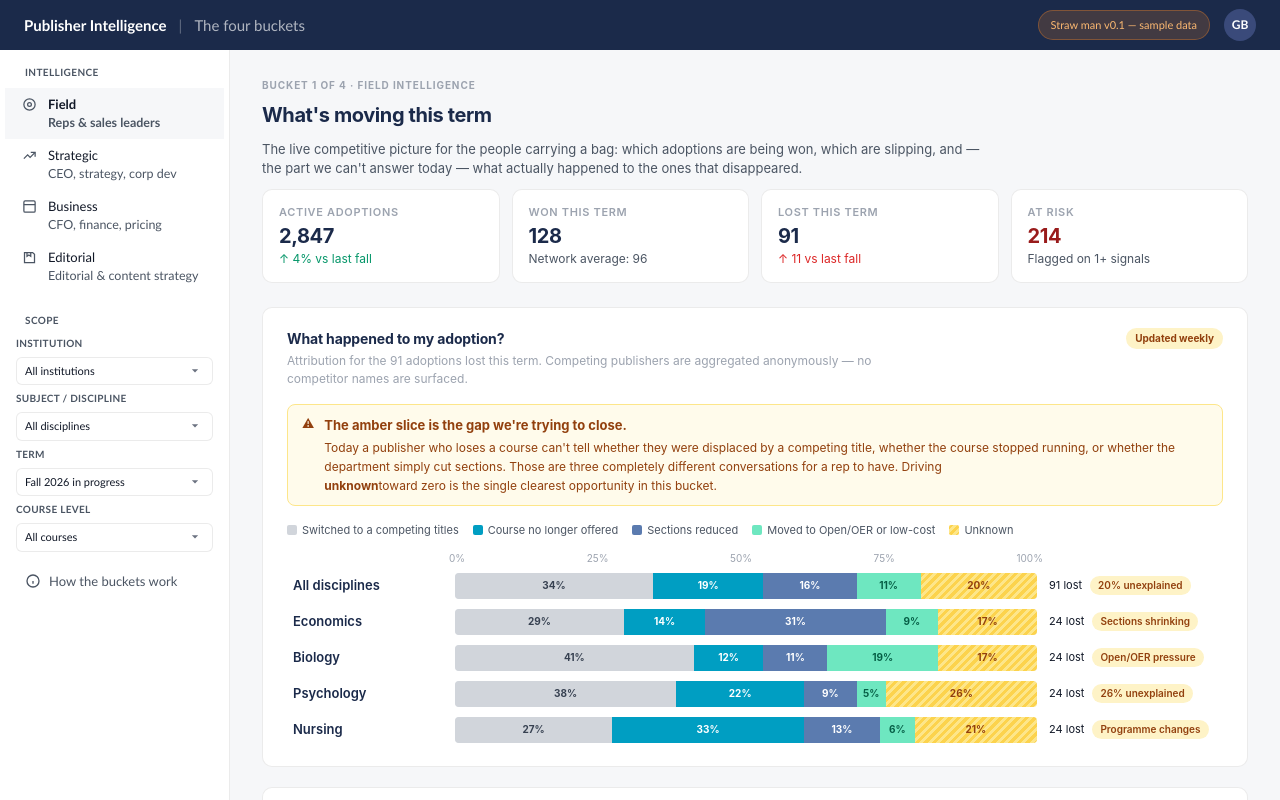
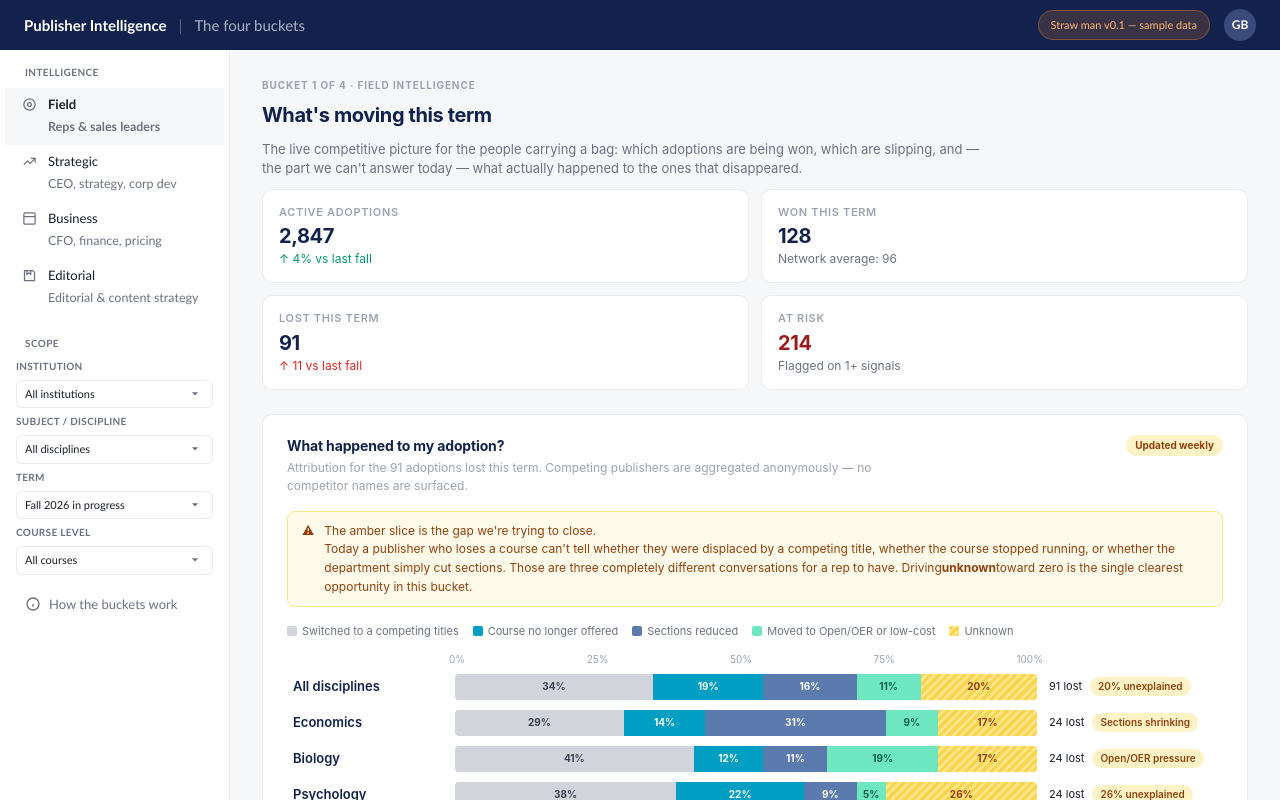
Before and after one commit to Siddhi-Nalawade23/Publisher-Intelligence, a React (Vite) app: page / in a window 1280 px wide. Built offline with nearby package versions, Linux system fonts and the light colour scheme.

Commit message:
PR review updations

```diff
--- a/src/App.css
+++ b/src/App.css
@@ -2,7 +2,6 @@
   --navy: #12224d;
   --accent-purple: #6d5fd8;
   --accent-purple-bg: #ece9fb;
-  --border: #e3e5ea;
   --surface-0: #F4F5F7;
   --surface-2: #ffffff;
   --text-primary: #1a1d29;
@@ -11,16 +10,11 @@
   --bg-sidebar: #ffffff;
   --badge-bg: #7a4a2e;
   --text-muted: #9CA3AF;
-  --navy: #1B2A4A;
   --cyan: #009EC2;
   --orange: #F58426;
   --surface-1: #ECEEF2;
   --surface-2: #ffffff;
-  --text-primary: #111827;
-  --text-secondary: #4B5563;
-  --text-muted: #9CA3AF;
   --border: rgba(0, 0, 0, 0.08);
-  --border-strong: rgba(0, 0, 0, 0.14);
   --radius: 6px;
   --you-healthy: #1B2A4A;
   --you-risk: #5B7BAF;
@@ -30,6 +24,7 @@
   --paid-text: #374151;
   --risk-text: #991B1B;
 }
+
 *,
 *::before,
 *::after {
@@ -80,13 +75,16 @@ body {
   border-radius: 10px;
   background: #fff;
 }
+
 @media (max-width: 860px) {
   .main {
     padding: 22px 18px 48px;
   }
+
   .main-content {
     flex-direction: column;
   }
+
   .main {
     padding: 22px 18px 48px;
     overflow-y: visible;
--- a/src/components/Sidebar.css
+++ b/src/components/Sidebar.css
@@ -29,6 +29,14 @@
 }
 
 .nav-item {
+  appearance: none;
+  background: none;
+  border: 0;
+  margin: 0;
+  width: 100%;
+  font: inherit;
+  color: inherit;
+  text-align: left;
   display: flex;
   align-items: flex-start;
   gap: 8px;
@@ -39,7 +47,6 @@
 
 .nav-item.active {
   background: var(--bg-app);
-
   font-weight: 600;
 }
 
@@ -52,8 +59,11 @@
   /* font-weight: 600; */
   color: var(--text-primary);
   line-height: 1.3;
+  display: block;
 }
-
+.nav-text {
+  display: block;
+}
 .nav-text-sub {
   font-size: 12.5px;
   color: var(--text-secondary);
@@ -108,6 +118,16 @@
   margin-top: 10px;
 }
 
+.nav-list-item {
+  margin: 0;
+  padding: 0;
+}
+
+.nav-item:focus-visible {
+  outline: 2px solid var(--text-primary);
+  outline-offset: -2px;
+}
+
 @media (max-width: 860px) {
   .sidebar {
     border-right: none;
--- a/src/components/Sidebar.tsx
+++ b/src/components/Sidebar.tsx
@@ -18,16 +18,19 @@ export default function Sidebar({ activeId, onSelect }: SidebarProps) {
 
       <ul className="nav-list">
         {NAV_ITEMS.map((item) => (
-          <li
-            key={item.id}
-            className={`nav-item ${item.id === activeId ? "active" : ""}`}
-            onClick={() => onSelect(item.id)}
-          >
-            <NavIcon name={item.icon} />
-            <div>
-              <div className="nav-text-title">{item.title}</div>
-              <div className="nav-text-sub">{item.subtitle}</div>
-            </div>
+          <li key={item.id} className="nav-list-item">
+            <button
+              type="button"
+              className={`nav-item ${item.id === activeId ? "active" : ""}`}
+              onClick={() => onSelect(item.id)}
+              aria-current={item.id === activeId ? "page" : undefined}
+            >
+              <NavIcon name={item.icon} />
+              <span className="nav-text">
+                <span className="nav-text-title">{item.title}</span>
+                <span className="nav-text-sub">{item.subtitle}</span>
+              </span>
+            </button>
           </li>
         ))}
       </ul>
--- a/src/pages/Field.css
+++ b/src/pages/Field.css
@@ -78,14 +78,11 @@
 
 }
 
-@media (max-width: 1080px) {
+@container (max-width: 1080px) {
     .kpi-row {
         grid-template-columns: repeat(2, 1fr);
     }
 }
-
-
-
 /* field para  */
 .card {
     background: var(--surface-2);
@@ -118,6 +115,7 @@
     max-width: 82ch;
     line-height: 1.5;
 }
+
 .health-note {
     display: flex;
     align-items: flex-start;
@@ -198,12 +196,6 @@
     flex-shrink: 0;
 }
 
-.chart-area {
-    display: flex;
-    flex-direction: column;
-    gap: 4px;
-}
-
 .chart-row {
     display: flex;
     align-items: center;
@@ -228,11 +220,6 @@
 .bar-wrap {
     flex: 1;
     position: relative;
-}
-
-.row-meta-spacer {
-    width: 168px;
-    flex-shrink: 0;
 }
 
 .chart-area {
@@ -271,15 +258,6 @@
 .seg-unknown {
     background: repeating-linear-gradient(135deg, #FCD34D 0px, #FCD34D 3px, #FDE68A 3px, #FDE68A 6px);
     color: #92400E;
-}
-
-.chart-row {
-    display: flex;
-    align-items: center;
-    gap: 12px;
-    padding: 3px 6px;
-    border-radius: 7px;
-    transition: background 0.12s;
 }
 
 .bar-track {
@@ -334,6 +312,8 @@
 .fh-table .course-name {
     font-weight: 600;
     color: var(--navy);
+    font-size: 10px;
+    width: 250px;
 }
 
 td {
@@ -378,11 +358,6 @@ td {
     background: #FEE2E2;
 }
 
-.fh-table .course-name {
-    font-weight: 600;
-    color: var(--navy);
-}
-
 .fh-table tbody tr:hover td {
     background: var(--surface-0);
 }
@@ -417,11 +392,6 @@ td {
     border-radius: 10px;
     padding: 18px 24px 20px;
 
-}
-
-.fh-table .course-name {
-    font-size: 10px;
-    width: 250px;
 }
 
 .ask svg {
@@ -467,13 +437,19 @@ td {
 .controls select {
     font-size: 12px;
     padding: 5px 10px;
-    border: 1px solid var(--border-strong);
+    border: 1px solid var(--border);
     border-radius: var(--radius);
     background: var(--surface-0);
     color: var(--text-primary);
     cursor: pointer;
     font-family: inherit;
 }
+
+.controls {
+    display: flex;
+    align-items: center;
+}
+
 .RiskTable {
     overflow-x: auto;
     -webkit-overflow-scrolling: touch;
@@ -482,7 +458,10 @@ td {
 .RiskTable table {
     min-width: 750px;
 }
-@media (max-width: 600px) {
+.field-page {
+    container-type: inline-size;
+}
+@container (max-width: 600px) {
     .chart-area {
         overflow-x: auto;
     }
@@ -493,12 +472,14 @@ td {
 
     .asks {
         display: grid;
-        grid-template-columns: 1fr ;
+        grid-template-columns: 1fr;
         gap: 8px 24px;
     }
 
 }
+
 @media (max-width: 860px) {
+
     .fh-table td.course-name,
     .fh-table th:first-child {
         position: sticky;
--- a/src/pages/Field.tsx
+++ b/src/pages/Field.tsx
@@ -1,10 +1,12 @@
 import "./Field.css"
 import { attritionData } from "../data/attritionData";
+import { useState } from "react";
 
 function Field() {
+   const [sortBy, setSortBy] = useState("enrollment");
    return (
-      <div>
-         <div className="">
+      <div className="field-page">
+         <div>
             <div className="page-header">
                <div className="page-eyebrow">Bucket 1 of 4 · Field intelligence</div>
                <div className="page-title">What's moving this term</div>
@@ -45,13 +47,13 @@ function Field() {
             <div className="health-note warn">
                <span className="health-note-icon">⚠</span>
                <div>
-                  <div style={{ fontWeight: "700", marginBottom: "4px", fontSize: "13px" }}>The amber slice is the gap we're trying to close.</div>
+                  <div>The amber slice is the gap we're trying to close.</div>
                   <div>Today a publisher who loses a course can't tell whether they were displaced by a
                      competing title, whether the course stopped running, or whether the department simply cut sections.
-                     Those are three completely different conversations for a rep to have. Driving </div>
-
-                  <strong>unknown</strong>
-                  toward zero is the single clearest opportunity in this bucket.
+                     Those are three completely different conversations for a rep to have. Driving
+                     <strong>unknown</strong>
+                     toward zero is the single clearest opportunity in this bucket.
+                  </div>
                </div>
             </div>
             <div className="legend" style={{ marginBottom: "12px" }}>
@@ -96,7 +98,7 @@ function Field() {
                         </div>
                      </div>
                      <div className="row-meta">
-                        <span className="row-lost">{row.lost} lost</span>
+                        <span>{row.lost} lost</span>
                         <span className="row-tag">{row.statusTag}</span>
                      </div>
                   </div>
@@ -116,10 +118,15 @@ function Field() {
 
                </div>
                <div className="controls">
-                  <select name="" id="">
-                     <option value="">Sort: enrollment at risk</option>
-                     <option value="">Sort: signal severity</option>
-                     <option value="">Sort: institution</option>
+                  <select
+                     id="watchlist-sort"
+                     name="watchlist-sort"
+                     value={sortBy}
+                     onChange={(e) => setSortBy(e.target.value)}
+                  >
+                     <option value="enrollment">Enrollment at risk</option>
+                     <option value="severity">Signal severity</option>
+                     <option value="institution">Institution</option>
                   </select>
                </div>
             </div>
@@ -143,51 +150,51 @@ function Field() {
                         <td className="course-name">ECON 201 — Principles of Microeconomics</td>
                         <td>Iowa State</td>
                         <td><span className="tag-pill subj-pill">Economics</span></td>
-                        <td className="num neg">7 → 5</td>
-                        <td className="num">1,240</td>
-                        <td className="num neg">−18%</td>
+                        <td className="neg">7 → 5</td>
+                        <td>1,240</td>
+                        <td className="neg">−18%</td>
                         <td><span className="tag-pill risk-hi">Sections cut</span></td>
-                        <td className="neu">2 days ago</td>
+                        <td>2 days ago</td>
                      </tr>
                      <tr>
                         <td className="course-name">BIOL 1110 — Introductory Biology</td>
                         <td>UC Davis</td>
                         <td><span className="tag-pill subj-pill">Biology</span></td>
-                        <td className="num neu">12</td>
-                        <td className="num">2,010</td>
-                        <td className="num neg">−9%</td>
+                        <td>12</td>
+                        <td>2,010</td>
+                        <td className="neg">−9%</td>
                         <td><span className="tag-pill risk-hi">Competing sample requested</span></td>
-                        <td className="neu">6 days ago</td>
+                        <td>6 days ago</td>
                      </tr>
                      <tr>
                         <td className="course-name">PSYC 100 — General Psychology</td>
                         <td>Ohio State</td>
                         <td><span className="tag-pill subj-pill">Psychology</span></td>
-                        <td className="num neu">18</td>
-                        <td className="num">3,450</td>
-                        <td className="num neu">−2%</td>
+                        <td>18</td>
+                        <td>3,450</td>
+                        <td>−2%</td>
                         <td><span className="tag-pill risk-med">Title dropped from syllabus</span></td>
-                        <td className="neu">11 days ago</td>
+                        <td>11 days ago</td>
                      </tr>
                      <tr>
                         <td className="course-name">NURS 210 — Pharmacology for Nursing</td>
                         <td>Georgia State</td>
                         <td><span className="tag-pill subj-pill">Nursing</span></td>
-                        <td className="num neu">6</td>
-                        <td className="num">720</td>
-                        <td className="num pos">+4%</td>
+                        <td>6</td>
+                        <td>720</td>
+                        <td>+4%</td>
                         <td><span className="tag-pill risk-med">Course coordinator changed</span></td>
-                        <td className="neu">3 days ago</td>
+                        <td>3 days ago</td>
                      </tr>
                      <tr>
                         <td className="course-name">ECON 202 — Principles of Macroeconomics</td>
                         <td>Arizona State</td>
                         <td><span className="tag-pill subj-pill">Economics</span></td>
-                        <td className="num neu">9</td>
-                        <td className="num">1,680</td>
-                        <td className="num neg">−22%</td>
+                        <td>9</td>
+                        <td>1,680</td>
+                        <td className="neg">−22%</td>
                         <td><span className="tag-pill risk-lo">Low engagement only</span></td>
-                        <td className="neu">Yesterday</td>
+                        <td>Yesterday</td>
                      </tr>
                   </tbody>
                </table>
```
Lines whose indentation alone changed are shown as unchanged.
